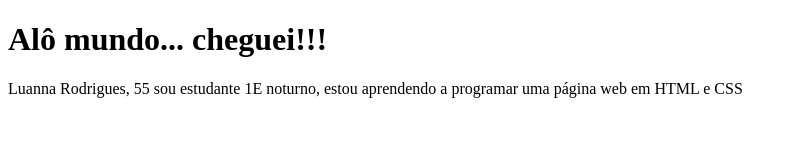
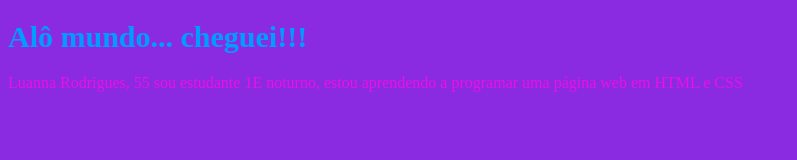
Before and after one commit to luannabayer-droid/primeiro-repositorio, a plain HTML site: page index.html in a window 1280 px wide. Shown: the whole page, without its empty margins (0-797 px from the left). Drawn offline with Linux system fonts and the light colour scheme.

Commit message:
Ligação com style.css

```diff
--- a/index.html
+++ b/index.html
@@ -4,6 +4,7 @@
     <meta charset="UTF-8">
     <meta name="viewport" content="width=device-width, initial-scale=1.0">
     <title>Primeiro HTML </title>
+    <link rel="stylesheet" href="style.css">
 </head>
 <body>
 
--- a/style.css
+++ b/style.css
@@ -8,6 +8,6 @@ h1 {
 }
 
 p {
-    color:aliceblue;
+    color:rgb(234, 16, 230);
     font-size: 16px;
 }
```
